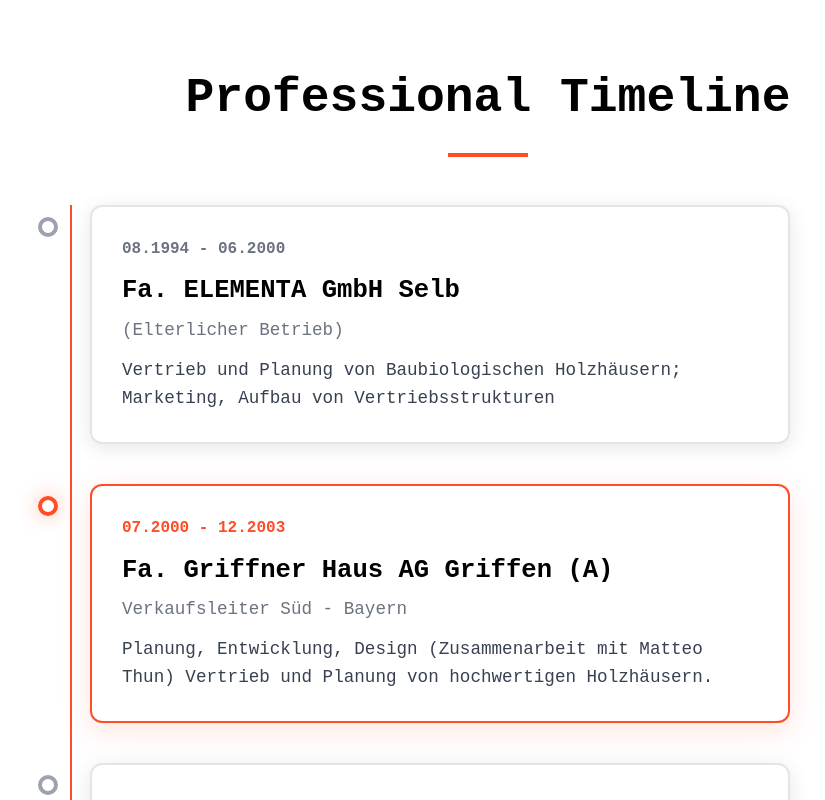
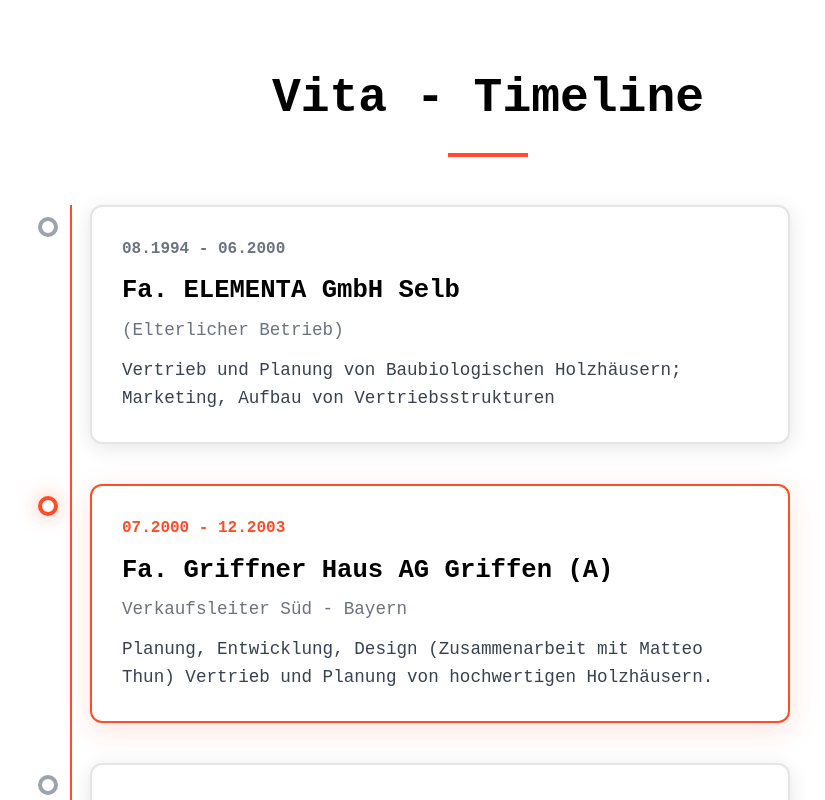
Before and after one commit to jnvnnmnn/vitatimeline-kaisteppan, a plain HTML site: page index.html in a window 1280 px wide. Shown: the whole page, without its empty margins (152-977 px from the left). Drawn offline with Linux system fonts and the light colour scheme; a web font is replaced by a local one.

Commit message:
Update index.html

```diff
--- a/index.html
+++ b/index.html
@@ -254,7 +254,7 @@
 <body>
     <div class="timeline-container">
         <div class="timeline-header">
-            <h1 class="timeline-title">Professional Timeline</h1>
+            <h1 class="timeline-title">Vita - Timeline</h1>
             <div class="timeline-accent"></div>
         </div>
 
```
